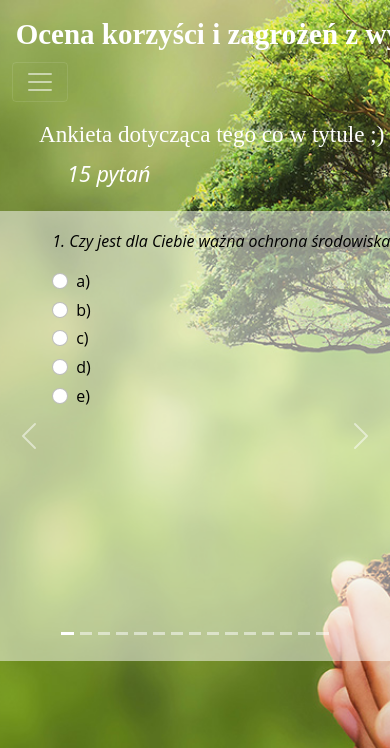
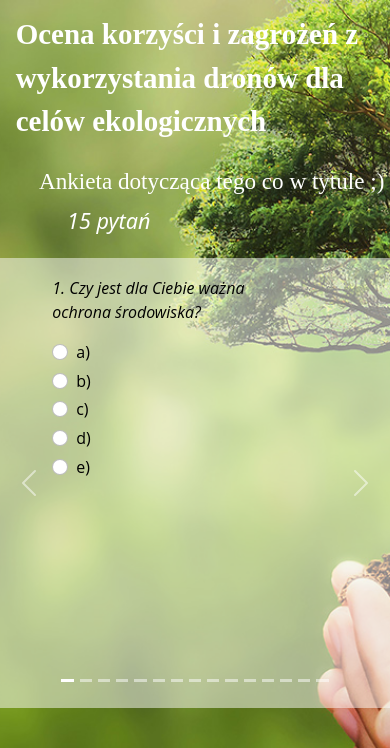
Before and after one commit to Magsxl/WebApp, a Flask app: template templates/poll.html in a window 390 px wide. Shown: the top 748 px of the page. Run offline with Flask 2, Linux system fonts and the light colour scheme; the template is opened without the code that fills it, so the values that code supplies are empty.

Commit message:
Add responsive web design

```diff
--- a/templates/poll.html
+++ b/templates/poll.html
@@ -13,9 +13,6 @@
     <nav class="navbar navbar-expand-sm navbar-dark">
         <div class="container-fluid">
           <a class="navbar-brand" href="/">Ocena korzyści i zagrożeń z wykorzystania dronów dla celów ekologicznych</a>
-          <button class="navbar-toggler" type="button" data-bs-toggle="collapse" data-bs-target="collapsibleNavbar">
-            <span class="navbar-toggler-icon"></span>
-          </button>
         </div>
     </nav>
     <div id="pollTitle">
@@ -425,6 +422,13 @@
       })()
   </script>
   <style>
+    @media (max-width: 481px) {
+        p {
+            inline-size: 250px;
+            overflow-wrap: break-word;
+        }
+    }
+
     html, body {
         color:white;
         margin:0;
@@ -453,6 +457,7 @@
         font-weight: bold;
         font-size: 29px;
         margin-left: 1%;
+        white-space: normal;
     }
 
     .carousel {
```
Also changed, not shown: templates/index.html (+19 -3 lines).
